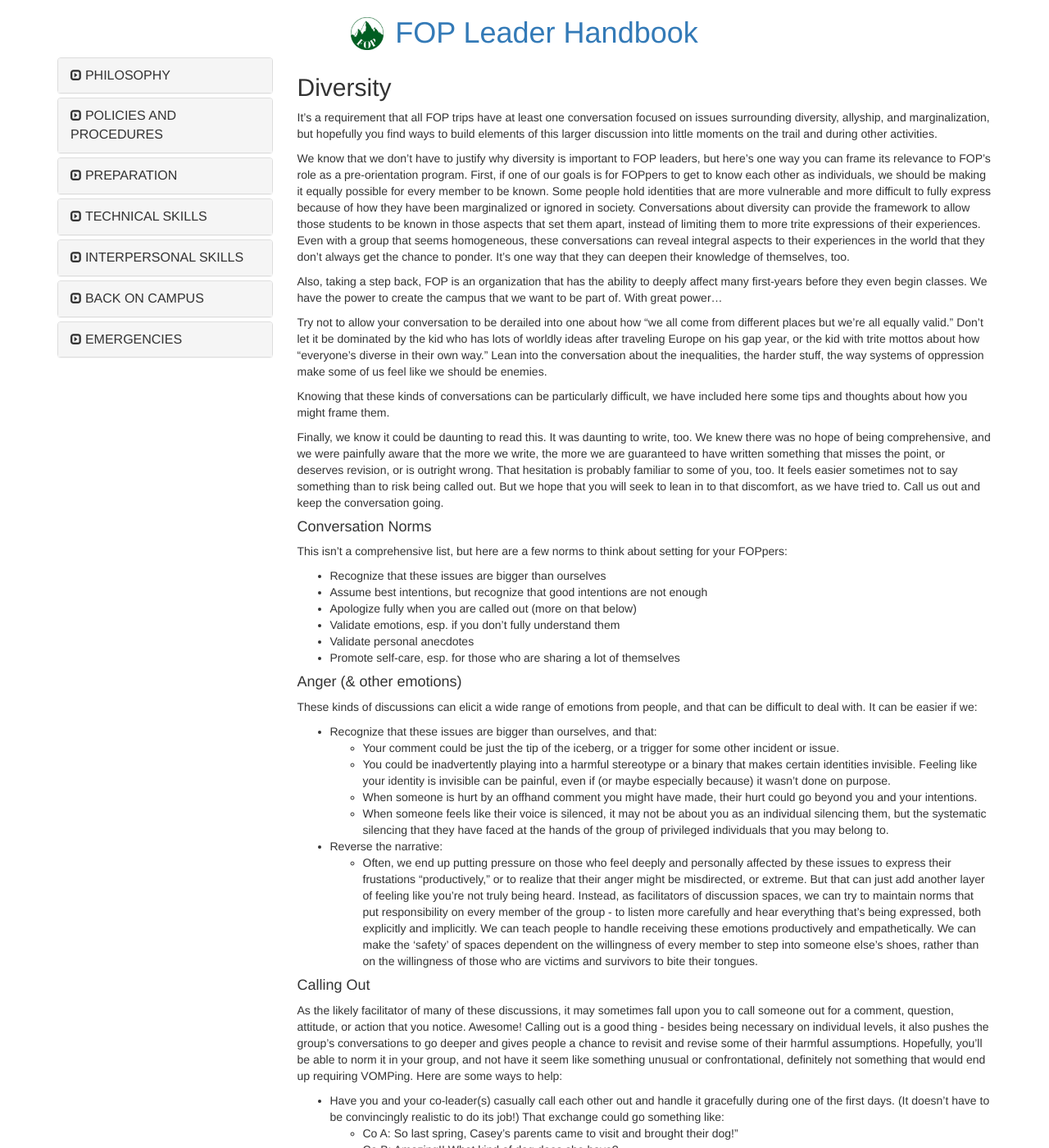
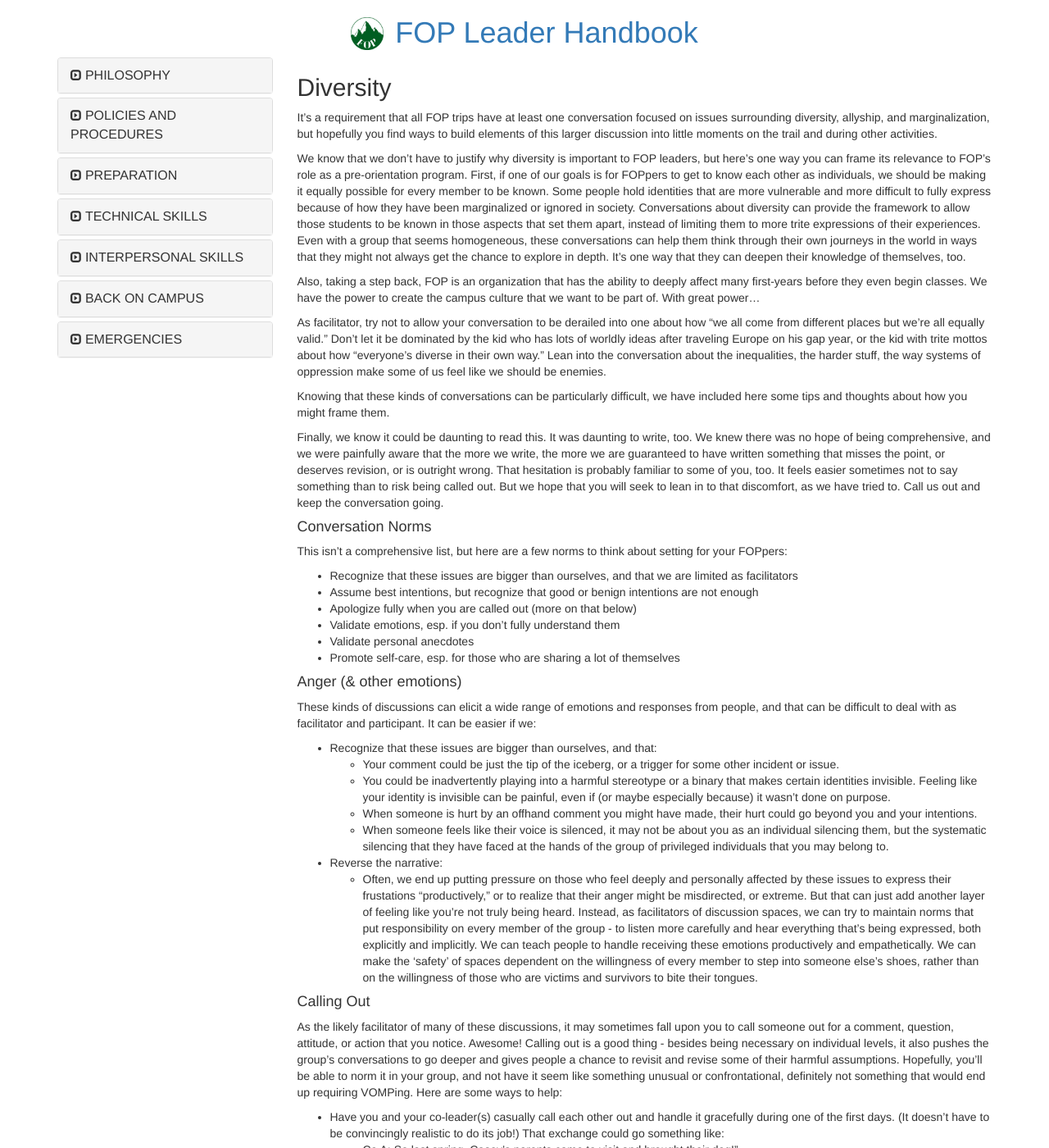
Before and after one commit to neo-project/global-blockchain-compliance-hub, a Jekyll site: the page built from _posts/1111-11-11-diversity.md, in a window 1280 px wide and 1400 px high. Shown: the whole window at 82% size. Built offline with Jekyll 4.4.1, drawn with Linux system fonts in a browser that asks for light colours; nearby versions of some CDN libraries; comment, search, counter and statistics services are not loaded; some of the changed text lies outside the part shown.

Commit message:
Thanks Jake!

```diff
--- a/_posts/1111-11-11-diversity.md
+++ b/_posts/1111-11-11-diversity.md
@@ -9,11 +9,11 @@ comments: true
 
 It’s a requirement that all FOP trips have at least one conversation focused on issues surrounding diversity, allyship, and marginalization, but hopefully you find ways to build elements of this larger discussion into little moments on the trail and during other activities.
 
-We know that we don’t have to justify why diversity is important to FOP leaders, but here’s one way you can frame its relevance to FOP’s role as a pre-orientation program. First, if one of our goals is for FOPpers to get to know each other as individuals, we should be making it equally possible for every member to be known. Some people hold identities that are more vulnerable and more difficult to fully express because of how they have been marginalized or ignored in society. Conversations about diversity can provide the framework to allow those students to be known in those aspects that set them apart, instead of limiting them to more trite expressions of their experiences. Even with a group that seems homogeneous, these conversations can reveal integral aspects to their experiences in the world that they don't always get the chance to ponder. It’s one way that they can deepen their knowledge of themselves, too.
+We know that we don’t have to justify why diversity is important to FOP leaders, but here’s one way you can frame its relevance to FOP’s role as a pre-orientation program. First, if one of our goals is for FOPpers to get to know each other as individuals, we should be making it equally possible for every member to be known. Some people hold identities that are more vulnerable and more difficult to fully express because of how they have been marginalized or ignored in society. Conversations about diversity can provide the framework to allow those students to be known in those aspects that set them apart, instead of limiting them to more trite expressions of their experiences. Even with a group that seems homogeneous, these conversations can help them think through their own journeys in the world in ways that they might not always get the chance to explore in depth. It’s one way that they can deepen their knowledge of themselves, too.
 
-Also, taking a step back, FOP is an organization that has the ability to deeply affect many first-years before they even begin classes. We have the power to create the campus that we want to be part of.  With great power…
+Also, taking a step back, FOP is an organization that has the ability to deeply affect many first-years before they even begin classes. We have the power to create the campus culture that we want to be part of.  With great power…
 
-Try not to allow your conversation to be derailed into one about how “we all come from different places but we’re all equally valid.” Don’t let it be dominated by the kid who has lots of worldly ideas after traveling Europe on his gap year, or the kid with trite mottos about how “everyone’s diverse in their own way.” Lean into the conversation about the inequalities, the harder stuff, the way systems of oppression make some of us feel like we should be enemies.
+As facilitator, try not to allow your conversation to be derailed into one about how “we all come from different places but we’re all equally valid.” Don’t let it be dominated by the kid who has lots of worldly ideas after traveling Europe on his gap year, or the kid with trite mottos about how “everyone’s diverse in their own way.” Lean into the conversation about the inequalities, the harder stuff, the way systems of oppression make some of us feel like we should be enemies.
 
 Knowing that these kinds of conversations can be particularly difficult, we have included here some tips and thoughts about how you might frame them.
 
@@ -22,15 +22,15 @@ Finally, we know it could be daunting to read this. It was daunting to write, to
 #### Conversation Norms
 This isn’t a comprehensive list, but here are a few norms to think about setting for your FOPpers:
 
-  - Recognize that these issues are bigger than ourselves
-  - Assume best intentions, but recognize that good intentions are not enough
+  - Recognize that these issues are bigger than ourselves, and that we are limited as facilitators
+  - Assume best intentions, but recognize that good or benign intentions are not enough
   - Apologize fully when you are called out (more on that below)
   - Validate emotions, esp. if you don’t fully understand them
   - Validate personal anecdotes
   - Promote self-care, esp. for those who are sharing a lot of themselves
 
 #### Anger (& other emotions)
-These kinds of discussions can elicit a wide range of emotions from people, and that can be difficult to deal with. It can be easier if we:
+These kinds of discussions can elicit a wide range of emotions and responses from people, and that can be difficult to deal with as facilitator and participant. It can be easier if we:
 
   - Recognize that these issues are bigger than ourselves, and that:
       - Your comment could be just the tip of the iceberg, or a trigger for some other incident or issue.
@@ -88,7 +88,7 @@ Apologies are not scary! They’re really important and inevitable. When done we
 There are times when it may feel impossible to bring up these discussions organically, and you need a way to explicitly bring up this discussion or at least bring it to the forefront of people’s minds. Here are some ways to do that:
 
   - Read a quote from the "Readings" part of the Handbook (the diversity section) for everyone to ponder independently, or do some writing about.
-  - Read a quote from that section (or one of your own!) and share how it sheds new light on your own experiences, or what you might have overlooked about an aspect of your privilege.
+  - Read a quote from that section (or one of your own!) and share or have others share how it sheds new light on your/their own experiences, or what you/they might have overlooked about an aspect of your/their privilege.
   - Say, “I benefit from the structures of privilege in X ways and I shouldn’t be at the center of this conversation. But I do think it’s incredibly important that this conversation happens, and here’s why. (Or here’s how these things affect my life or how I am implicitly part of the problem)”
   - Pre-existing FOP activities can lead to discussions about these topics too, if FOPpers are willing to lean into the more uncomfortable differences between them, and if you prompt them to examine them in more depth. Some good examples are: circle of self, five-minute autobiographies, and hot seat. However, this may not work if you have a relatively homogenous group of FOPpers, and also may put undue pressure on those who consider themselves to be minorities to share their vulnerabilities while others don’t have to take the same level of emotional risk.
   - Fear in a Hat: You can always plant questions like:
@@ -109,6 +109,7 @@ There are times when it may feel impossible to bring up these discussions organi
       - How often do you think about 'oppression'?
       - What's the space in which you can feel most authentically known?
   - Go around in a circle and ask each person to try to come up with one privilege in their lives that they think they’ve had that most other people in the group have not had. (This may be difficult - you need mature FOPpers for this one.)
+  - Use the important words listed in a section below (or use your own that you come up with) and do an activity where you write down each of the words on a piece of paper and have everyone take a few moments to silently walk around and write down their reactions to, thoughts about, or possible definitions of each of the words. Then allow time to discuss different perspectives on these ideas, and (perhaps also provide time for solo reflection afterwards).
 
 #### Decentering
 Most spaces in our culture are clearly centered around the experiences of a few privileged identities.
@@ -125,7 +126,7 @@ In light of that, how can we reverse the narrative so that we allow those who ar
 Two ways:
 
   - Equal sharing of vulnerability
-      - The responsibility is usually on those who would be ‘othered’ because of their identities to share their stories and be vulnerable. The burden is also on them to defend why conversations about diversity are important at all. Instead, those who find themselves with some privileged identities should also step forward and be vulnerable - about the ways that they are starting to see their own privilege, or mistakes that they might have made. They should also speak to why diversity is important. Studies have shown that it is white students who gain the most from being taught to consider the experiences of people who are different to them. Students of color gain little because they already do it, every day, from speaking in the language of the white majority or writing English and History essays about white boys/men at school. A safe space can only be constructed with everyone’s active effort.
+      - The responsibility is usually on those who would be ‘othered’ because of their identities to share their stories and be vulnerable. The burden is also on them to defend why conversations about diversity are important at all. Instead, those who find themselves with some privileged identities should also step forward and be vulnerable - about the ways that they are starting to see their own privilege, or mistakes that they might have made. They should also speak to why diversity is important, while acknowledging any limitations of their perspective. Studies have shown that it is white students who gain the most from being taught to consider the experiences of people who are different to them. Students of color gain little because they already do it, every day, from speaking in the language of the white majority or writing English and History essays about white boys/men at school. A safe space can only be constructed with everyone’s active effort.
   - Stepping back as the expert
       - Relinquish the idea that everyone’s opinion on issues of marginalization is equally valid. Those who have faced it less, or in different areas, may never be able to truly feel the weight of the marginalization. They can only listen to and learn from those who have direct knowledge.
       - This is where intersectionality is key - an individual who lives at the intersection of several different marginalized identities has experiences fundamentally different from individuals who inhabit only some of those identities. No one has authority to speak for others’ lives.
```
Also changed, not shown: other parts of _posts/1111-11-11-diversity.md (+2 -2 lines).
